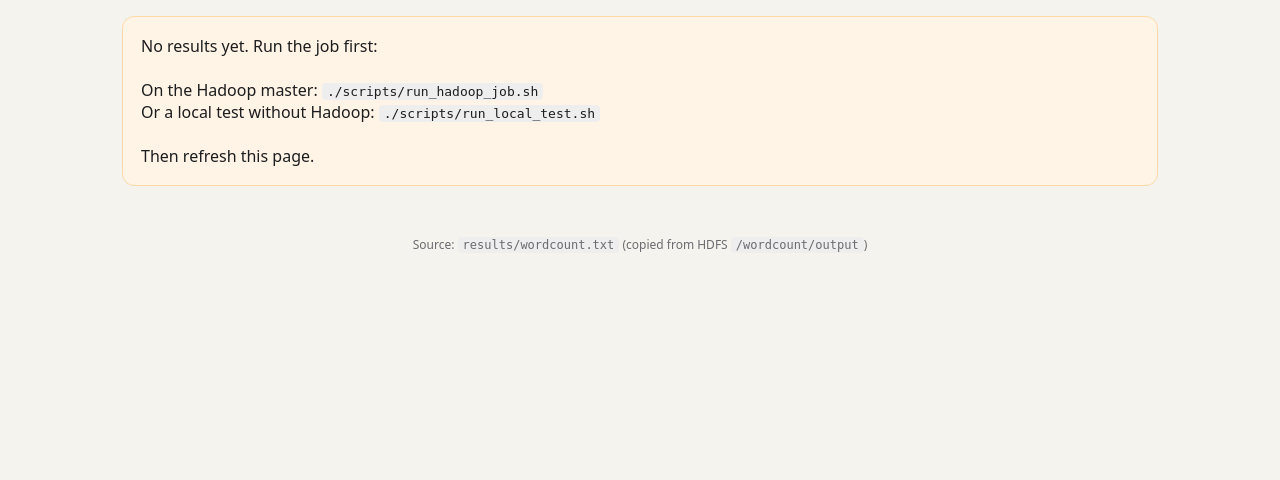
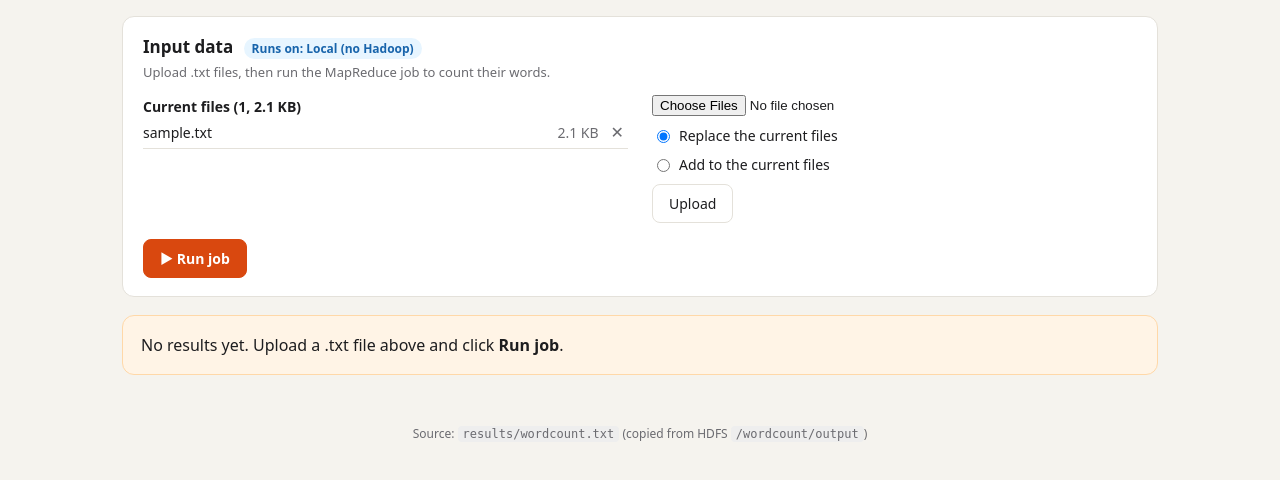
Before and after one commit to kushagraswami5/wordcount-hadoop, a Flask app: page / in a window 1280 px wide. Shown: the part 125-605 px from the top of the page. Run offline with Flask 2, Linux system fonts and the light colour scheme.

Commit message:
upload feature

```diff
--- a/dashboard/app.py
+++ b/dashboard/app.py
@@ -2,20 +2,32 @@
 """
 Flask dashboard for the Hadoop word-count results.
 
-Reads results/wordcount.txt (output of the MapReduce job) and shows:
-  - Top 10 most frequent words
-  - 10 rarest words
+Features:
+  - Top 10 most frequent words and 10 rarest words
   - Basic stats (total words, unique words)
-Option: hide common English "stop words" (the, and, of ...) from the top 10.
+  - Option to hide common English "stop words" (the, and, of ...)
+  - Upload new .txt input files and re-run the job from the browser
+    (uses the Hadoop cluster if Hadoop is installed, otherwise a local run)
 
 Run:  python3 dashboard/app.py   then open http://localhost:5000
-      (other laptops on the same WiFi: http://<this-laptop-ip>:5000)
+      (other machines on the same network: http://<this-machine-ip>:5000)
 """
+import datetime
+import glob
 import os
-from flask import Flask, render_template, request, jsonify
+import shutil
+import subprocess
+import sys
+import threading
+
+from flask import Flask, jsonify, redirect, render_template, request, url_for
+from werkzeug.utils import secure_filename
 
 BASE = os.path.dirname(os.path.dirname(os.path.abspath(__file__)))
+DATA_DIR = os.path.join(BASE, "data")
 RESULTS_FILE = os.path.join(BASE, "results", "wordcount.txt")
+HADOOP_SCRIPT = os.path.join(BASE, "scripts", "run_hadoop_job.sh")
+LOCAL_SCRIPT = os.path.join(BASE, "scripts", "run_local_test.py")
 
 STOP_WORDS = set("""
 a about above after again against all am an and any are as at be because been
@@ -30,6 +42,33 @@ said one upon could may must shall also
 """.split())
 
 app = Flask(__name__)
+app.config["MAX_CONTENT_LENGTH"] = 500 * 1024 * 1024  # 500 MB upload limit
+
+# State of the background job (one job at a time)
+job = {"running": False, "engine": None, "log": "", "ok": None, "finished": None}
+job_lock = threading.Lock()
+
+
+# ---------------------------------------------------------------- helpers
+def hadoop_available():
+    """True if this machine has Hadoop (i.e. it is the cluster master)."""
+    return bool(os.environ.get("HADOOP_HOME")) and shutil.which("hdfs") is not None
+
+
+def human_size(n):
+    for unit in ["B", "KB", "MB", "GB"]:
+        if n < 1024:
+            return f"{n:.0f} {unit}" if unit == "B" else f"{n:.1f} {unit}"
+        n /= 1024
+    return f"{n:.1f} TB"
+
+
+def list_input_files():
+    files = []
+    for path in sorted(glob.glob(os.path.join(DATA_DIR, "*.txt"))):
+        files.append({"name": os.path.basename(path), "size": human_size(os.path.getsize(path))})
+    total = sum(os.path.getsize(p) for p in glob.glob(os.path.join(DATA_DIR, "*.txt")))
+    return files, human_size(total)
 
 
 def load_counts():
@@ -60,17 +99,93 @@ def analyse(hide_stop):
         "has_data": bool(counts),
         "results_file": os.path.relpath(RESULTS_FILE, BASE),
         "modified": (
-            __import__("datetime").datetime.fromtimestamp(
-                os.path.getmtime(RESULTS_FILE)).strftime("%d %b %Y, %H:%M")
+            datetime.datetime.fromtimestamp(os.path.getmtime(RESULTS_FILE)).strftime("%d %b %Y, %H:%M")
             if os.path.exists(RESULTS_FILE) else None
         ),
     }
 
 
+def run_job_in_background():
+    """Runs the MapReduce job (Hadoop or local) and stores its output in `job`."""
+    use_hadoop = hadoop_available()
+    cmd = ["bash", HADOOP_SCRIPT] if use_hadoop else [sys.executable, LOCAL_SCRIPT]
+    with job_lock:
+        job.update(running=True, engine="Hadoop cluster (YARN)" if use_hadoop else "Local (no Hadoop)",
+                   log="Starting job...\n", ok=None, finished=None)
+    try:
+        proc = subprocess.Popen(cmd, cwd=BASE, stdout=subprocess.PIPE, stderr=subprocess.STDOUT,
+                                text=True, encoding="utf-8", errors="replace")
+        for line in proc.stdout:
+            with job_lock:
+                job["log"] += line
+        proc.wait()
+        ok = proc.returncode == 0
+    except Exception as e:  # noqa: BLE001
+        with job_lock:
+            job["log"] += f"\nERROR: {e}\n"
+        ok = False
+    with job_lock:
+        job.update(running=False, ok=ok, finished=datetime.datetime.now().strftime("%H:%M:%S"))
+
+
+# ----------------------------------------------------------------- routes
 @app.route("/")
 def index():
     hide_stop = request.args.get("stop", "1") == "1"
-    return render_template("index.html", d=analyse(hide_stop), hide_stop=hide_stop)
+    files, total_size = list_input_files()
+    return render_template(
+        "index.html", d=analyse(hide_stop), hide_stop=hide_stop,
+        files=files, total_size=total_size,
+        engine="Hadoop cluster (YARN)" if hadoop_available() else "Local (no Hadoop)",
+        msg=request.args.get("msg"),
+    )
+
+
+@app.route("/upload", methods=["POST"])
+def upload():
+    uploaded = [f for f in request.files.getlist("files") if f and f.filename]
+    txt_files = [f for f in uploaded if f.filename.lower().endswith(".txt")]
+    if not txt_files:
+        return redirect(url_for("index", msg="Please choose at least one .txt file."))
+
+    os.makedirs(DATA_DIR, exist_ok=True)
+    if request.form.get("mode") == "replace":
+        for old in glob.glob(os.path.join(DATA_DIR, "*.txt")):
+            os.remove(old)
+
+    for f in txt_files:
+        f.save(os.path.join(DATA_DIR, secure_filename(f.filename)))
+
+    skipped = len(uploaded) - len(txt_files)
+    msg = f"Uploaded {len(txt_files)} file(s)."
+    if skipped:
+        msg += f" Skipped {skipped} file(s) that were not .txt."
+    msg += " Now click “Run job”."
+    return redirect(url_for("index", msg=msg))
+
+
+@app.route("/delete/<name>", methods=["POST"])
+def delete(name):
+    path = os.path.join(DATA_DIR, secure_filename(name))
+    if os.path.exists(path):
+        os.remove(path)
+    return redirect(url_for("index", msg=f"Removed {name}."))
+
+
+@app.route("/run", methods=["POST"])
+def run():
+    if job["running"]:
+        return jsonify({"started": False, "reason": "A job is already running."})
+    if not glob.glob(os.path.join(DATA_DIR, "*.txt")):
+        return jsonify({"started": False, "reason": "No input files. Upload a .txt file first."})
+    threading.Thread(target=run_job_in_background, daemon=True).start()
+    return jsonify({"started": True})
+
+
+@app.route("/status")
+def status():
+    with job_lock:
+        return jsonify(dict(job))
 
 
 @app.route("/api/results")
@@ -86,5 +201,5 @@ def search():
 
 
 if __name__ == "__main__":
-    # host 0.0.0.0 so other laptops on the same network can open it
-    app.run(host="0.0.0.0", port=5000, debug=False)
+    # host 0.0.0.0 so other machines on the network can open it
+    app.run(host="0.0.0.0", port=5000, debug=False, threaded=True)
--- a/dashboard/templates/index.html
+++ b/dashboard/templates/index.html
@@ -36,6 +36,24 @@
   .empty { background:#fff4e6; border:1px solid #ffd8a8; padding:18px; border-radius:12px; }
   footer { color:var(--muted); font-size:12px; text-align:center; padding:10px 0 30px; }
   code { background:#eee; padding:1px 5px; border-radius:4px; }
+  .input-card { margin-bottom:18px; }
+  .input-grid { display:grid; grid-template-columns:1fr 1fr; gap:24px; }
+  @media (max-width:800px){ .input-grid{grid-template-columns:1fr;} }
+  .files { list-style:none; margin:0; padding:0; font-size:14px; max-height:180px; overflow:auto; }
+  .files li { display:flex; justify-content:space-between; align-items:center; gap:8px; padding:6px 0; border-bottom:1px solid var(--line); }
+  .files li span.sz { color:var(--muted); font-variant-numeric:tabular-nums; margin-left:auto; }
+  .files form { margin:0; }
+  .x { border:none; background:none; color:var(--muted); cursor:pointer; font-size:16px; padding:0 4px; }
+  .x:hover { color:#c92a2a; }
+  .upload { display:flex; flex-direction:column; gap:10px; font-size:14px; }
+  .upload label { display:flex; gap:6px; align-items:center; }
+  .btn { font:inherit; font-size:14px; padding:9px 16px; border-radius:8px; border:1px solid var(--line); background:var(--card); color:var(--ink); cursor:pointer; }
+  .btn.primary { background:var(--accent); border-color:var(--accent); color:#fff; font-weight:600; }
+  .btn:disabled { opacity:.5; cursor:default; }
+  .engine { display:inline-block; font-size:12px; padding:2px 8px; border-radius:999px; background:#e7f5ff; color:var(--rare); margin-left:6px; vertical-align:middle; }
+  .msg { background:#ebfbee; border:1px solid #b2f2bb; padding:10px 14px; border-radius:10px; margin-bottom:14px; font-size:14px; }
+  #log { display:none; margin-top:12px; background:#1d1d1f; color:#e9ecef; font:12px/1.5 ui-monospace, Menlo, Consolas, monospace; padding:12px; border-radius:10px; max-height:220px; overflow:auto; white-space:pre-wrap; }
+  #jobstate { font-size:14px; margin-left:10px; color:var(--muted); }
 </style>
 </head>
 <body>
@@ -45,12 +63,46 @@
   <p class="sub">Results from the MapReduce job on the Hadoop cluster{% if d.modified %} · last run {{ d.modified }}{% endif %}</p>
 </header>
 <main>
+{% if msg %}<div class="msg">{{ msg }}</div>{% endif %}
+
+  <section class="card input-card">
+    <h2>Input data <span class="engine">Runs on: {{ engine }}</span></h2>
+    <p class="note">Upload .txt files, then run the MapReduce job to count their words.</p>
+    <div class="input-grid">
+      <div>
+        <b style="font-size:14px">Current files ({{ files|length }}{% if files %}, {{ total_size }}{% endif %})</b>
+        {% if files %}
+        <ul class="files">
+          {% for f in files %}
+          <li>
+            <span>{{ f.name }}</span><span class="sz">{{ f.size }}</span>
+            <form method="post" action="/delete/{{ f.name }}" onsubmit="return confirm('Remove {{ f.name }}?')">
+              <button class="x" title="Remove">✕</button>
+            </form>
+          </li>
+          {% endfor %}
+        </ul>
+        {% else %}
+        <p class="note" style="margin-top:8px">No input files yet.</p>
+        {% endif %}
+      </div>
+      <form class="upload" method="post" action="/upload" enctype="multipart/form-data">
+        <input type="file" name="files" accept=".txt,text/plain" multiple required>
+        <label><input type="radio" name="mode" value="replace" checked> Replace the current files</label>
+        <label><input type="radio" name="mode" value="add"> Add to the current files</label>
+        <div><button class="btn">Upload</button></div>
+      </form>
+    </div>
+    <div style="margin-top:16px; display:flex; align-items:center; flex-wrap:wrap">
+      <button class="btn primary" id="runbtn" onclick="runJob()" {% if not files %}disabled{% endif %}>▶ Run job</button>
+      <span id="jobstate"></span>
+    </div>
+    <pre id="log"></pre>
+  </section>
+
 {% if not d.has_data %}
   <div class="empty">
-    No results yet. Run the job first:<br><br>
-    On the Hadoop master: <code>./scripts/run_hadoop_job.sh</code><br>
-    Or a local test without Hadoop: <code>./scripts/run_local_test.sh</code><br><br>
-    Then refresh this page.
+    No results yet. Upload a .txt file above and click <b>Run job</b>.
   </div>
 {% else %}
   <div class="stats">
@@ -108,6 +160,35 @@ async function lookup(e){
   const j = await r.json();
   document.getElementById('hit').textContent = j.word ? `“${j.word}” appears ${j.count.toLocaleString()} time(s)` : '';
 }
+
+const runbtn = document.getElementById('runbtn');
+const logEl = document.getElementById('log');
+const stateEl = document.getElementById('jobstate');
+
+async function runJob(){
+  const r = await fetch('/run', {method:'POST'});
+  const j = await r.json();
+  if (!j.started) { stateEl.textContent = j.reason; return; }
+  poll();
+}
+
+async function poll(){
+  const j = await (await fetch('/status')).json();
+  if (j.log) { logEl.style.display = 'block'; logEl.textContent = j.log; logEl.scrollTop = logEl.scrollHeight; }
+  if (j.running) {
+    runbtn.disabled = true;
+    stateEl.textContent = `Running on ${j.engine}…`;
+    setTimeout(poll, 1500);
+  } else if (j.ok === true) {
+    stateEl.textContent = `Finished at ${j.finished}. Loading results…`;
+    setTimeout(() => location.href = '/?msg=' + encodeURIComponent('Job finished. Results updated.'), 800);
+  } else if (j.ok === false) {
+    runbtn.disabled = false;
+    stateEl.textContent = 'Job failed. See the log below.';
+  }
+}
+// If a job is already running when the page loads (e.g. after a refresh), keep showing it
+fetch('/status').then(r => r.json()).then(j => { if (j.running) poll(); });
 </script>
 </body>
 </html>
```
Also changed, not shown: 1 other file.
